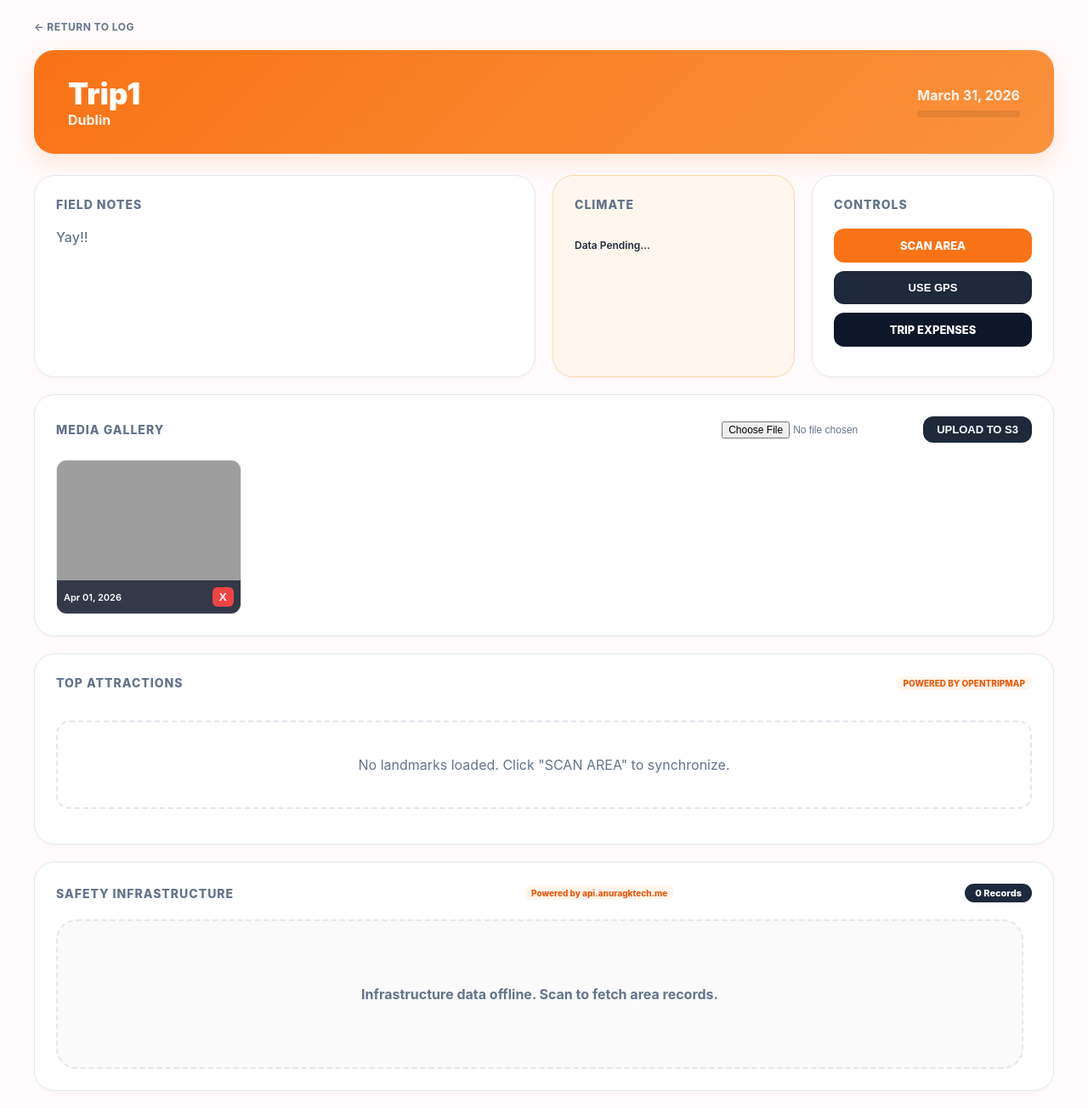
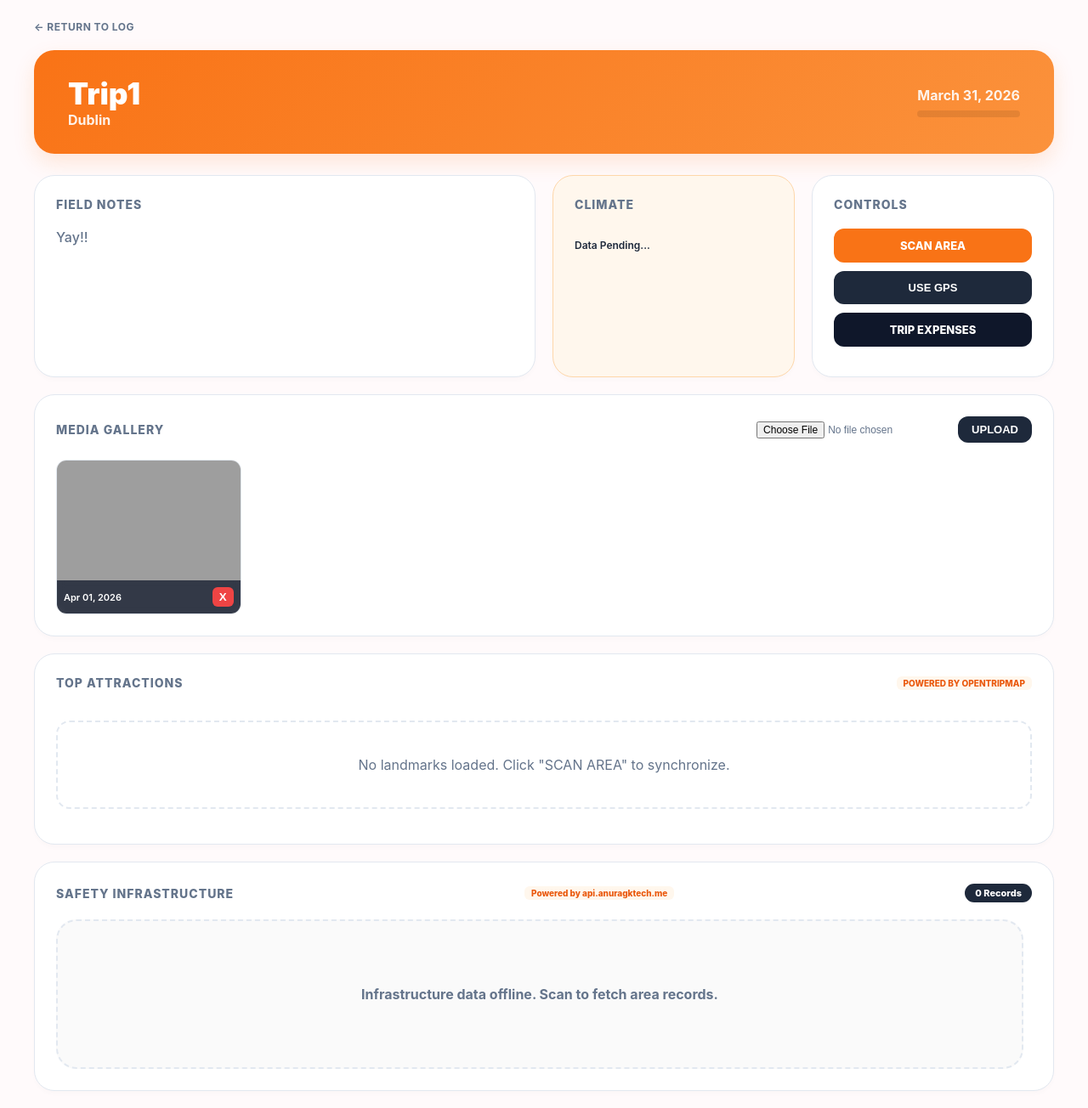
Before and after one commit to Anurag17K/ak-scp-travelogue-01, a Django app: page /1/ in a window 1280 px wide. Shown: the whole page at 85% size. Run offline with Django 5.2, Linux system fonts and the light colour scheme; a user stored in the database is signed in; data comes from the database, SQL or seed files in the repository; grey boxes are pictures that could not be loaded.

Commit message:
update2.0.17

```diff
--- a/journeys/templates/journeys/journey_detail.html
+++ b/journeys/templates/journeys/journey_detail.html
@@ -188,7 +188,7 @@
             <form action="{% url 'upload_media' journey.id %}" method="POST" enctype="multipart/form-data" style="display: flex; gap: 10px; align-items: center;">
                 {% csrf_token %}
                 <input type="file" name="image" accept="image/*" required style="font-size: 12px; color: var(--slate-light);">
-                <button type="submit" class="btn btn-slate" style="width: auto; padding: 8px 16px; margin: 0;">UPLOAD TO S3</button>
+                <button type="submit" class="btn btn-slate" style="width: auto; padding: 8px 16px; margin: 0;">UPLOAD</button>
             </form>
         </div>
 
```
